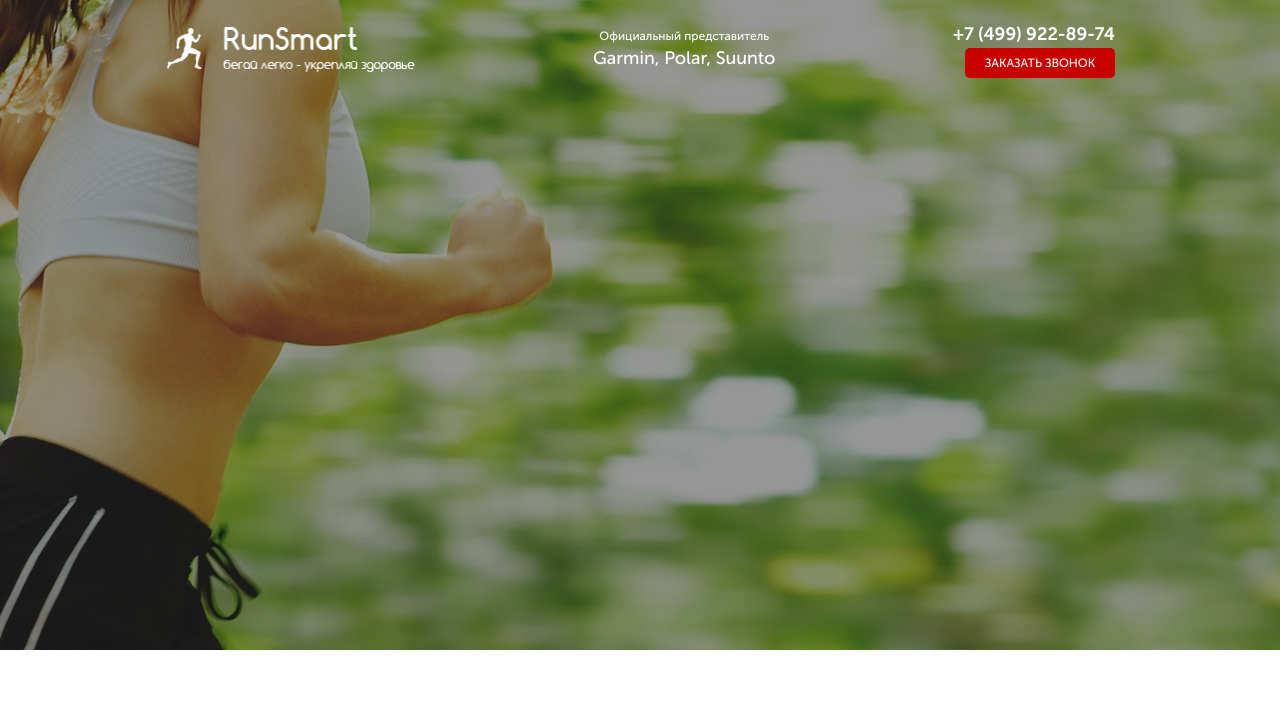
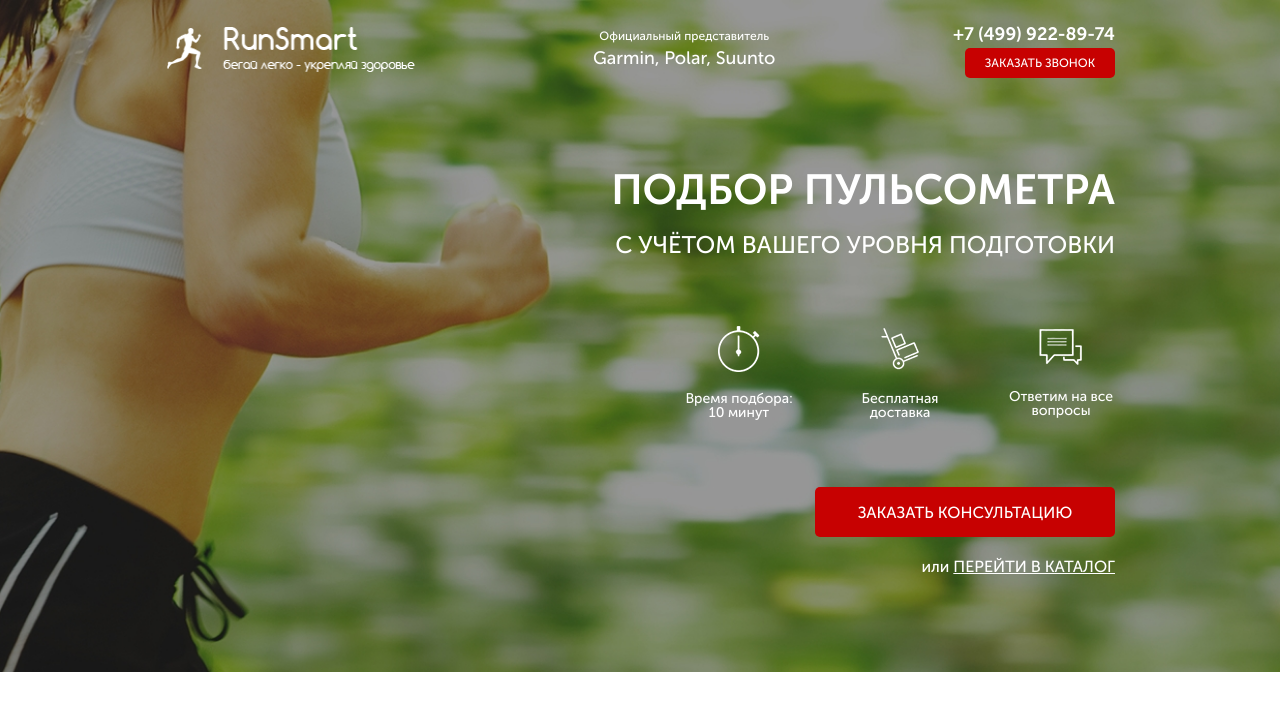
Before and after one commit to CreatorIgo/pulse, a website: page src/index.html in a window 1280 px wide. Drawn offline with Linux system fonts and the light colour scheme.

Commit message:
finish first screen - Promo

```diff
--- a/src/index.html
+++ b/src/index.html
@@ -12,7 +12,7 @@
 <body>
     <div class="promo">
         <div class="container">
-             <div class="header">
+            <header class="header">
                 <a class="header__logo">
                     <img src="icons/logo.png" alt="logo">
                 </a>
@@ -23,7 +23,37 @@
                     <a href="tel:+74999228974" class="header__phone">+7 (499) 922-89-74</a>
                     <button class="button">заказать звонок</button>                <!-- отдельный блок, будет переиспользоваться в макете -->
                 </div>
+            </header>
+
+            <!-- promo-wrapper обертка для размещения справа экрана блоков и элементов promo - заголовков, иконок кнопки -->
+            <div class="promo__wrapper">
+                <h1 class="promo__header">Подбор пульсометра</h1>
+                <h2 class="promo__subheader">с учётом Вашего уровня подготовки</h2>
+
+                <div class="promo__icons">
+                    <div class="promo__icon"><img src="icons/main_screen/timer.png" alt="timer">
+                        Время подбора:
+                        10 минут
                     </div>
+                    <div class="promo__icon"><img src="icons/main_screen/hand-cart.png" alt="hand-cart">
+                        Бесплатная
+                        доставка
+                    </div>
+                    <div class="promo__icon"><img src="icons/main_screen/messages.png" alt="messages">
+                        Ответим
+                        на все вопросы
+                    </div>
+                </div>
+
+                <!-- кнопка  будет отдельным модификатором button-main (ссмотри в buttons.css) -->
+                <button class="button button_main">заказать кОНСУЛЬТАЦИЮ</button>
+                <div class="promo__link">
+                    или
+                    <a href="#">ПЕРЕЙТИ В КАТАЛОГ</a>
+                </div>
+            </div>
+
+
         </div>
     </div>
     <!-- <div class="promo">
--- a/src/sass/blocks/_buttons.scss
+++ b/src/sass/blocks/_buttons.scss
@@ -3,7 +3,7 @@
     width: 150px;
     height: 30px;
     border-radius: 5px;
-    background-color: #c70101;
+    background-color: $main-color;
     border: none;
     font-size: 12px;
     font-weight: 500;
@@ -14,6 +14,12 @@
     text-align: center;
     color: #fff;
     text-transform: uppercase;
+    &_main{                             // повторяющиеся для модификатора main значения удалим
+        width: 300px;
+        height: 50px;
+        font-size: 16px;
+        margin-top: 67px;
+    }
 }
 
 
--- a/src/sass/blocks/_promo.scss
+++ b/src/sass/blocks/_promo.scss
@@ -2,8 +2,62 @@
         min-height: 650px;
         padding: 21px 0 93px 0;
         background: url(../img/main.jpg) center (center/cover) no-repeat;
+
+        &__wrapper{
+            margin-top: 91px;
+            display: flex;
+            flex-direction: column;
+            align-items: flex-end;
+        }
+        &__header{
+            font-size: 42px;
+            font-weight: 700;
+            text-align: right;
+            line-height: 42px;
+            text-transform: uppercase;
+            color: #fff;
+        }
+        &__subheader{
+            margin-top: 17px;
+            font-size: 24px;
+            font-weight: 500;
+            text-transform: uppercase;
+            text-align: right;
+            line-height: 17px;
+            color: #fff;
+        }
+        // иконки с надписями сделаем флексами и выравняем
+        &__icons{
+            display: flex;
+            justify-content: space-between;
+            align-items: center;
+            margin-top: 65px;
+            width: 430px;
+        }
+        &__icon{
+            width: 108px;
+            font-size: 14px;
+            font-weight: 500;
+            line-height: 14px;
+            text-align: center;
+            color: #fff;
+            img{
+                display: block;
+                margin: 0 auto 20px;
+            }
+        }
+        &__link{                        // текст будет выравнен по правому краю т.к сво-во flex-endß
+            font-size: 16px;
+            font-weight: 500;
+            color: #fff;
+            margin-top: 18px;
+            a{
+                color: #fff;
+                text-decoration: underline;
+                text-transform: uppercase;
+            }
+        }
     }
-
 // .promo {
 //     min-height: 650px;
 //     padding: 21px 0 93px 0;
```
Also changed, not shown: src/css/style.min.css. Lines whose indentation alone changed are shown as unchanged.
